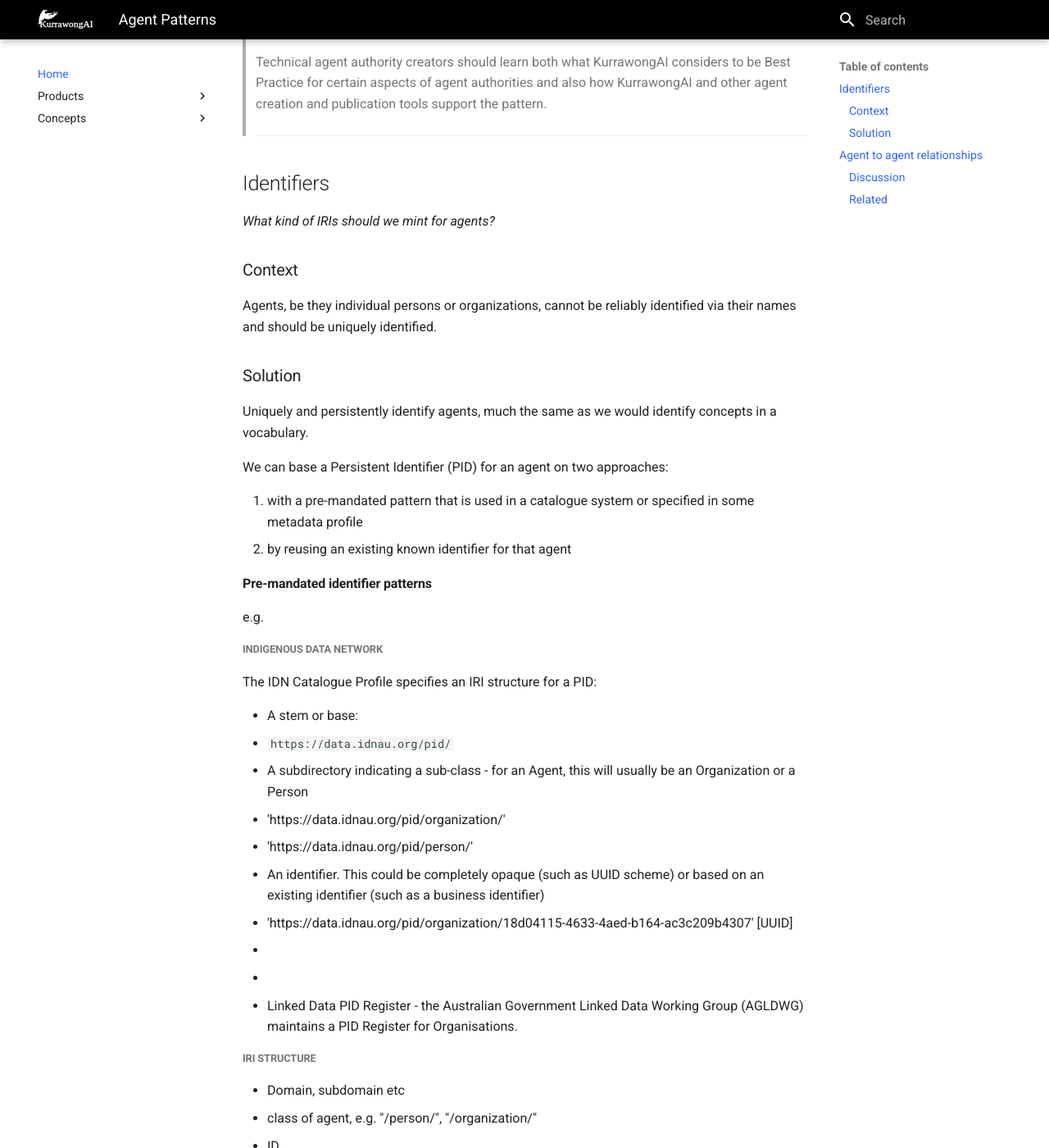
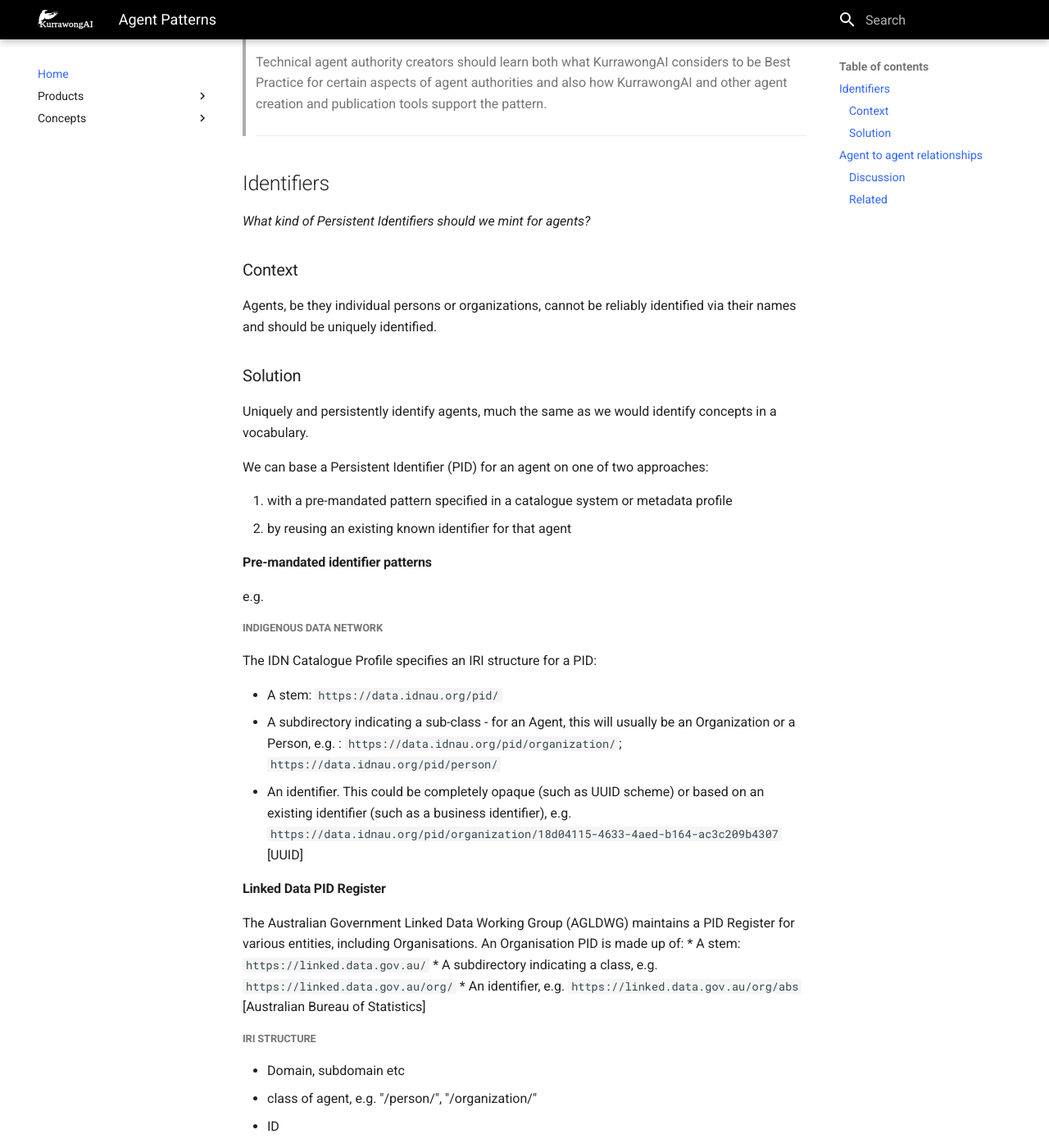
Before and after one commit to Kurrawong/docs, an MkDocs documentation site: the page built from docs/concepts/agents/patterns.md, in a window 1280 px wide and 1400 px high, scrolled down 392 px. Shown: the whole window at 82% size. Built offline with MkDocs 1.6.1 and Material for MkDocs 9.7.7, drawn with Linux system fonts in a browser that asks for light colours.

Commit message:
Merge remote-tracking branch 'origin/main'

```diff
--- a/docs/concepts/agents/patterns.md
+++ b/docs/concepts/agents/patterns.md
@@ -19,7 +19,7 @@
 
 ## Identifiers
 
-_What kind of IRIs should we mint for agents?_
+_What kind of Persistent Identifiers should we mint for agents?_
 
 ### Context
 
@@ -29,9 +29,9 @@ Agents, be they individual persons or organizations, cannot be reliably identifi
 
 Uniquely and persistently identify agents, much the same as we would identify concepts in a vocabulary.
 
-We can base a Persistent Identifier (PID) for an agent on two approaches:
+We can base a Persistent Identifier (PID) for an agent on one of two approaches:
 
-1. with a pre-mandated pattern that is used in a catalogue system or specified in some metadata profile
+1. with a pre-mandated pattern specified in a catalogue system or metadata profile
 2. by reusing an existing known identifier for that agent
 
 #### Pre-mandated identifier patterns
@@ -40,16 +40,15 @@ e.g.
 ##### Indigenous Data Network
 The IDN Catalogue Profile specifies an IRI structure for a PID:
 
-* A stem or base:
-  * `https://data.idnau.org/pid/`
-* A subdirectory indicating a sub-class - for an Agent, this will usually be an Organization or a Person
-  * 'https://data.idnau.org/pid/organization/'
-  * 'https://data.idnau.org/pid/person/'
-* An identifier. This could be completely opaque (such as UUID scheme) or based on an existing identifier (such as a business identifier)
-  * 'https://data.idnau.org/pid/organization/18d04115-4633-4aed-b164-ac3c209b4307' [UUID]
-  *
--
-- Linked Data PID Register - the Australian Government Linked Data Working Group (AGLDWG) maintains a PID Register for Organisations.
+* A stem: `https://data.idnau.org/pid/`
+* A subdirectory indicating a sub-class - for an Agent, this will usually be an Organization or a Person, e.g. : `https://data.idnau.org/pid/organization/`; `https://data.idnau.org/pid/person/`
+* An identifier. This could be completely opaque (such as UUID scheme) or based on an existing identifier (such as a business identifier), e.g. `https://data.idnau.org/pid/organization/18d04115-4633-4aed-b164-ac3c209b4307` [UUID]
+
+#### Linked Data PID Register
+The Australian Government Linked Data Working Group (AGLDWG) maintains a PID Register for various entities, including Organisations. An Organisation PID is made up of:
+* A stem: `https://linked.data.gov.au/`
+* A subdirectory indicating a class, e.g. `https://linked.data.gov.au/org/`
+* An identifier, e.g. `https://linked.data.gov.au/org/abs` [Australian Bureau of Statistics]
 
 
 
```
